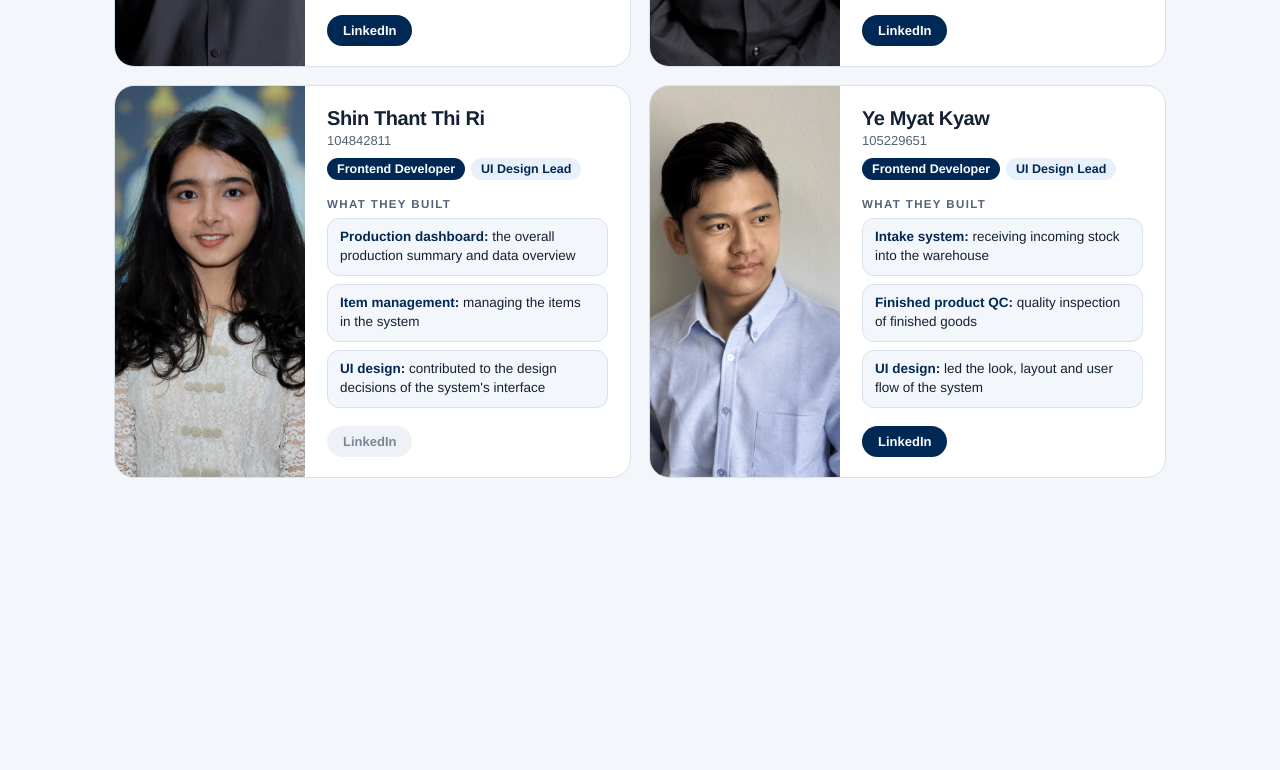
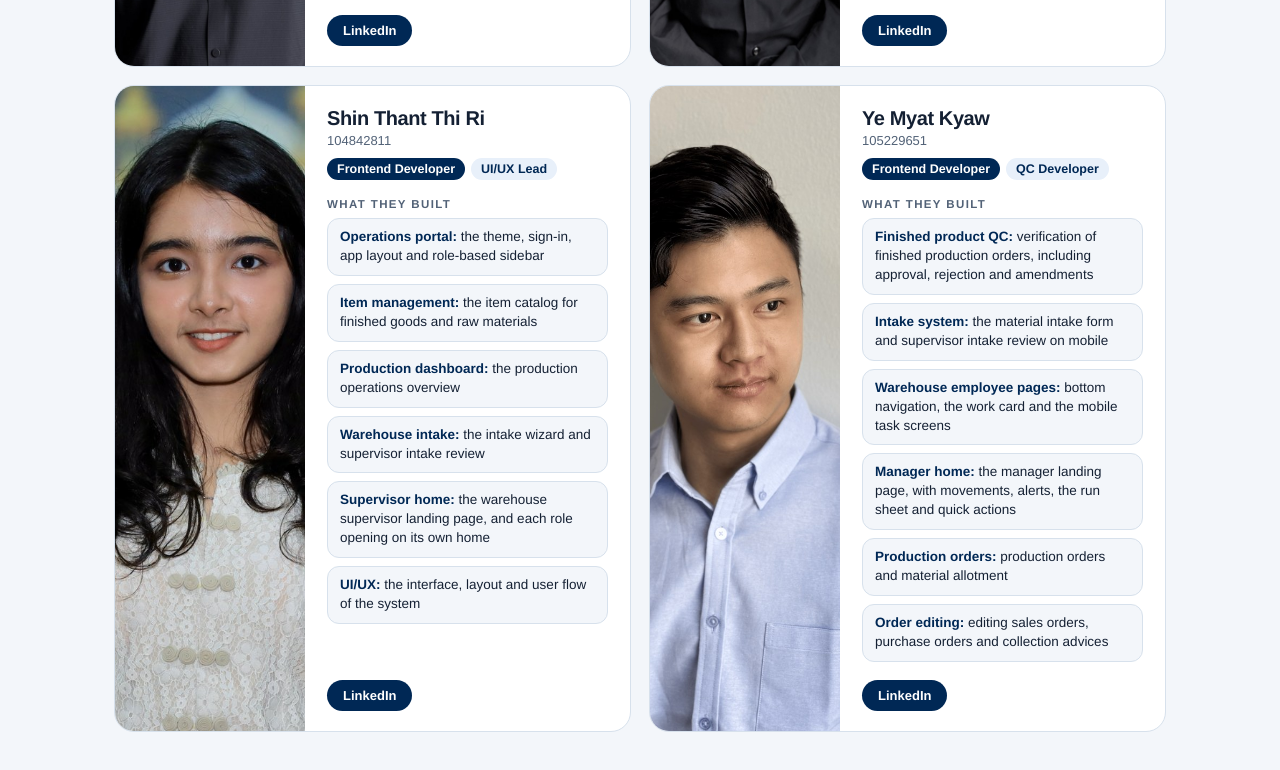
Before and after one commit to sharin-io/finalyear-project-teamsite, a plain HTML site: page index.html in a window 1280 px wide. Shown: the part 2108-2878 px from the top of the page. Before the commit the page ends 2634 px from the top, so only its background shows below. Drawn offline with Linux system fonts and the light colour scheme.

Commit message:
Update roles and project descriptions for team members in index.html

```diff
--- a/index.html
+++ b/index.html
@@ -511,23 +511,29 @@
       {
         name: "Shin Thant Thi Ri",
         id: "104842811",
-        roles: ["Frontend Developer", "UI Design Lead"],
+        roles: ["Frontend Developer", "UI/UX Lead"],
         built: [
-          ["Production dashboard", "the overall production summary and data overview"],
-          ["Item management", "managing the items in the system"],
-          ["UI design", "contributed to the design decisions of the system's interface"]
+          ["Operations portal", "the theme, sign-in, app layout and role-based sidebar"],
+          ["Item management", "the item catalog for finished goods and raw materials"],
+          ["Production dashboard", "the production operations overview"],
+          ["Warehouse intake", "the intake wizard and supervisor intake review"],
+          ["Supervisor home", "the warehouse supervisor landing page, and each role opening on its own home"],
+          ["UI/UX", "the interface, layout and user flow of the system"]
         ],
         photo: "photos/shin.jpg",
-        linkedin: ""
+        linkedin: "https://www.linkedin.com/in/shinthantthiri/"
       },
       {
         name: "Ye Myat Kyaw",
         id: "105229651",
-        roles: ["Frontend Developer", "UI Design Lead"],
+        roles: ["Frontend Developer", "QC Developer"],
         built: [
-          ["Intake system", "receiving incoming stock into the warehouse"],
-          ["Finished product QC", "quality inspection of finished goods"],
-          ["UI design", "led the look, layout and user flow of the system"]
+          ["Finished product QC", "verification of finished production orders, including approval, rejection and amendments"],
+          ["Intake system", "the material intake form and supervisor intake review on mobile"],
+          ["Warehouse employee pages", "bottom navigation, the work card and the mobile task screens"],
+          ["Manager home", "the manager landing page, with movements, alerts, the run sheet and quick actions"],
+          ["Production orders", "production orders and material allotment"],
+          ["Order editing", "editing sales orders, purchase orders and collection advices"]
         ],
         photo: "photos/ye.jpg",
         linkedin: "https://www.linkedin.com/in/ye-myat-kyaw-351b45262/"
@@ -622,7 +628,7 @@
         link.target = "_blank";
         link.rel = "noopener noreferrer";
       }
-            const hero = el("div", "hero", initials);
+      const hero = el("div", "hero", initials);
       const heroImg = new Image();
       heroImg.onload = () => {
         hero.style.backgroundImage = `url("${person.photo}")`;
```
